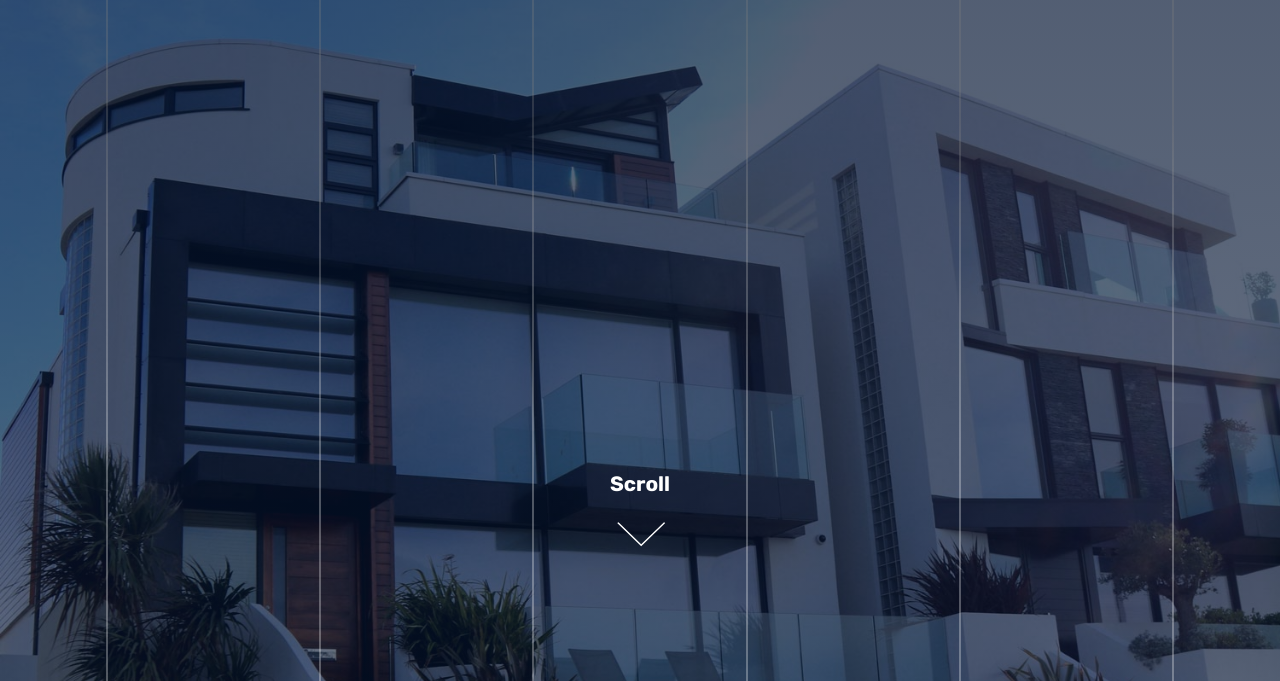
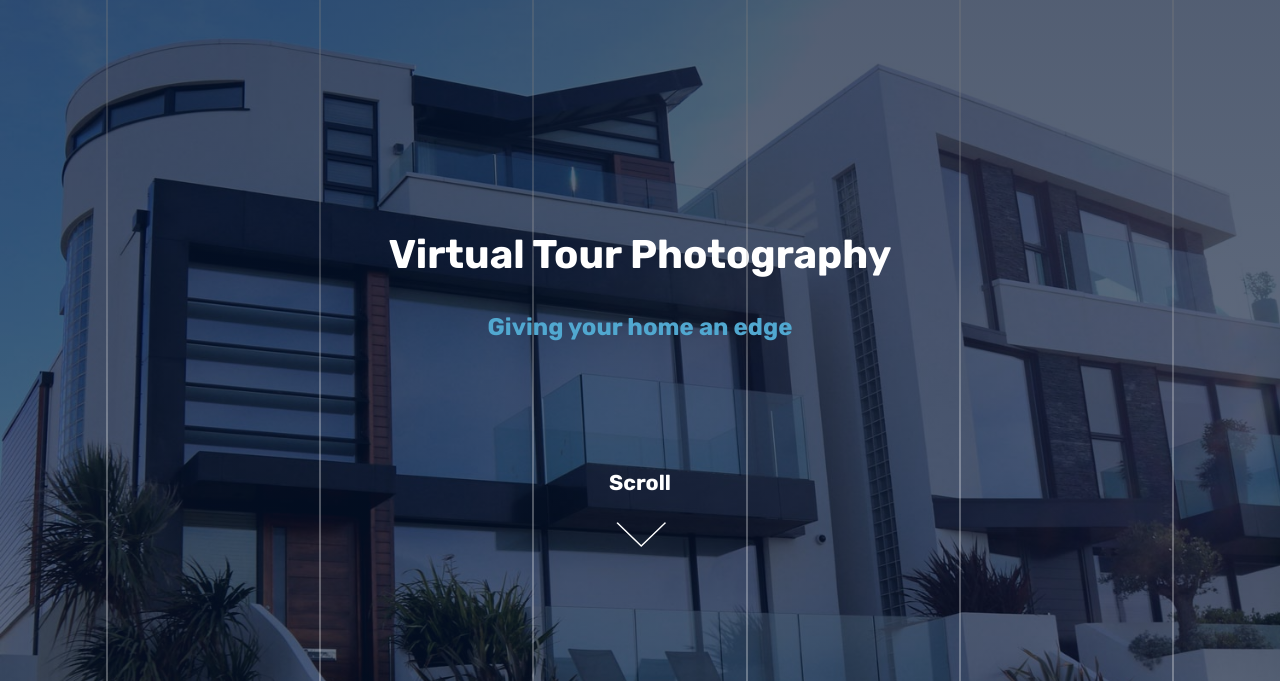
Before and after one commit to JoshMDiaz/diazre, a Gatsby site: page / in a window 1280 px wide. Shown: the part 116-797 px from the top of the page. Built offline with nearby package versions, Linux system fonts and the light colour scheme; Gatsby itself is replaced by a stand-in of ours.

Commit message:
Banner update, adding big house tour

```diff
--- a/src/components/Banner/Banner.jsx
+++ b/src/components/Banner/Banner.jsx
@@ -18,8 +18,12 @@ const Banner = () => {
           </Slide>
         ))}
       </div>
+      <div className="banner-content">
+        <h1>Virtual Tour Photography</h1>
+        <h4>Giving your home an edge</h4>
+      </div>
       <Pulse delay={5000} forever>
-        <div className="banner-content padding max-width">
+        <div className="banner-footer padding max-width">
           <h3>Scroll</h3>
           <img src={downArrow} alt="down arrow"/>
         </div>
--- a/src/components/Banner/_banner.scss
+++ b/src/components/Banner/_banner.scss
@@ -7,12 +7,40 @@
   height: 100vh;
   overflow: hidden;
   z-index: -1;
+  display: flex;
+    justify-content: center;
+    align-items: center;
   .banner-media {
     width: 100%;
     height: 100%;
     transform: scale(1.3);
   }
   .banner-content {
+    display: flex;
+    flex-direction: column;
+    align-items: center;
+    padding: 0 30px;
+    h1 {
+      font-size: 1.65em;
+      margin-bottom: 30px;
+      color: $white-color;
+      line-height: 1.4em;
+    }
+    h4 {
+      font-size: 1.25em;
+      color: $primary-color;
+      line-height: 1.2em;
+    }
+    @media only screen and (min-width: 768px) {
+      h1 {
+        font-size: 2.5em;
+      }
+      h4 {
+        font-size: 1.5em;
+      }
+    }
+  }
+  .banner-footer {
     position: absolute;
     z-index: 100;
     left: calc(50vw - 70px);
--- a/src/components/Portfolio/Portfolio.jsx
+++ b/src/components/Portfolio/Portfolio.jsx
@@ -2,6 +2,7 @@ import React from 'react'
 import Box from '../Box/box'
 import centuryHome from '../../images/century.jpg'
 import condo from '../../images/condo1.jpg'
+import largeHouse from '../../images/large_house.jpg'
 
 const list = [
   {
@@ -9,11 +10,11 @@ const list = [
     image: centuryHome,
     tour: <iframe title="single-family" style={{maxWidth: '100%'}} width="640" height="480" frameBorder="0" allowFullScreen src="https://players.cupix.com/embed.html?key=eWnXEEeB"></iframe>
   },
-  // {
-  //   name: 'Large Single Family',
-  //   image: centuryHome,
-  //   tour: <iframe title="large" style={{maxWidth: '100%'}} width="640" height="480" frameBorder="0" allowFullScreen src="https://players.cupix.com/embed.html?key=CHHNXosn"></iframe>
-  // },
+  {
+    name: 'Large Single Family',
+    image: largeHouse,
+    tour: <iframe title="large" style={{maxWidth: '100%'}} width="640" height="480" frameBorder="0" allowFullScreen src="https://players.cupix.com/embed.html?key=CHHNXosn"></iframe>
+  },
   {
     name: 'Condo',
     image: condo,
```
Also changed, not shown: src/images/large_house.jpg (added).
